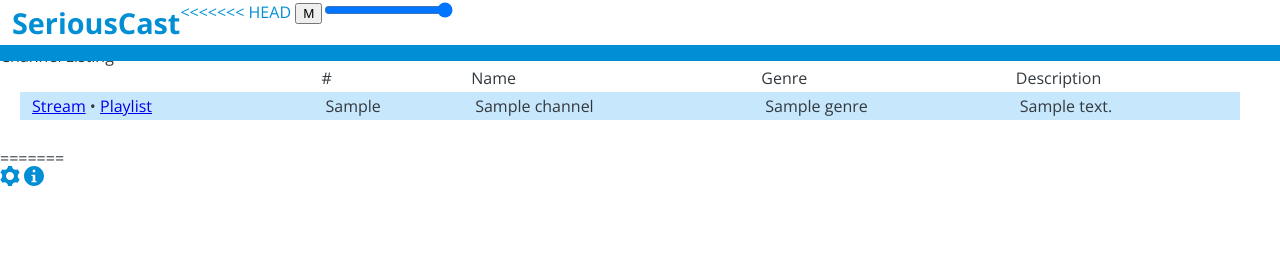
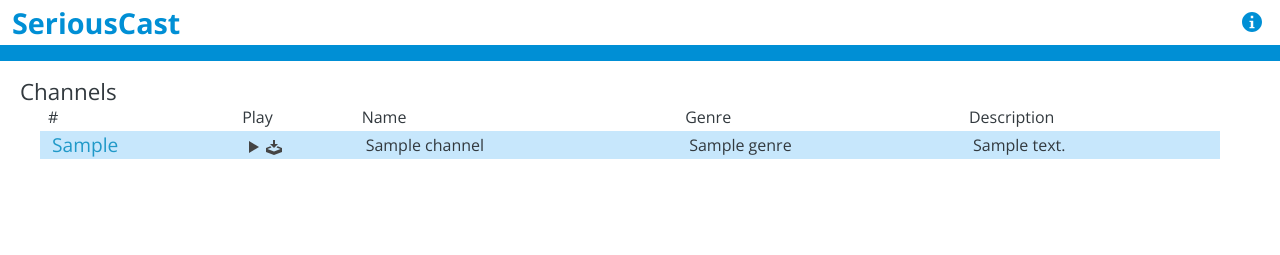
Before and after one commit to schlarpc/SeriousCast, a Python web app: template templates/list.html in a window 1280 px wide. Shown: the top 255 px of the page. Run offline with Jinja, Linux system fonts and the light colour scheme; the template is opened without the code that fills it: most values are stand-ins (such as "Sample title", 1, 10 or a date in 2020); some libraries are stand-ins or nearby versions.

Commit message:
Design Overhaul Cleanup

```diff
--- a/static/player.js
+++ b/static/player.js
@@ -17,6 +17,7 @@ $(function() {
         $('.currentinfo h3').text(channel);
         $('.currentinfo h4').text(now_playing);
         $('.controls').css('bottom', '0');
+        $('#channels').css('margin-bottom', '98px');
         $('title').text(now_playing);
     }
 
@@ -36,11 +37,17 @@ $(function() {
         return false;
     });
 
-    $('#player-pause').click(function() {
+    $('.playpause img').click(function() {
+        if (vlc.playlist.isPlaying) {
+            $(this).attr('src','static/img/play.svg');
+        } else {
+            $(this).attr('src','static/img/pause.svg');
+        }
+        console.log(vlc.audio.volume);
         vlc.playlist.togglePause();
     });
 
-    $('#player-mute').click(function() {
+    $('.volume img').click(function() {
         vlc.audio.toggleMute();
     });
 
@@ -52,9 +59,9 @@ $(function() {
         offset = 300 - $('#player-rewind').val();
 
         if (offset == 0) {
-            $('#player-rewind-status').text('Live');
+            $('#time').text('Live');
         } else {
-            $('#player-rewind-status').text(offset + ' min ago');
+            $('#time').text(offset + ' min ago');
         }
     });
 
@@ -64,10 +71,19 @@ $(function() {
         }
     });
 
-    $('#player-rewind-status').click(function() {
+    $('#time').click(function() {
         $('#player-rewind').val(300);
         $('#player-rewind').change();
         $('#player-rewind').mouseup();
+    });
+
+    $('#infobutton').mouseover(function() {
+        console.log('test');
+        $('.info').show();
+        $('#infobutton').mouseleave(function() {
+            $('.info').hide();
+            console.log('test2');
+        });
     });
 
     setInterval(function() {
--- a/templates/list.html
+++ b/templates/list.html
@@ -3,7 +3,7 @@
  <head>
   <meta charset="UTF-8">
   <title>SeriousCast</title>
-  <link rel='stylesheet' href='//fonts.googleapis.com/css?family=Oxygen:400,700,300|Open+Sans:300italic,400italic,400,300,700|Open+Sans+Condensed:300,300italic' type='text/css'>
+  <link rel='stylesheet' href='//fonts.googleapis.com/css?family=Open+Sans:300italic,400italic,400,300,700' type='text/css'>
   <link rel="stylesheet" href="http://i.icomoon.io/public/temp/20eb542af2/UntitledProject1/style.css">
   <link rel="stylesheet" href="/static/reset.css" type="text/css">
   <link rel="stylesheet" href="/static/styles.css" type="text/css">
@@ -12,65 +12,13 @@
     <header>
         <h1>SeriousCast</h1>
 
-<<<<<<< HEAD
-                    <button id="player-mute" type="button" title="Toggle Mute">M</button><!--
-                    --><input id="player-volume" min="0" max="100" value="100" type="range" title="Volume" />
-                </span>
-            </div>
-
-            <div id="metadata">
-                <span id="player-channel"></span>
-                <span id="player-nowplaying"></span>
-            </div>
-        </header>
-
-        <div id="info" class="box">
-            Welcome to SeriousCast, SiriusXM Internet Radio for normal clients.<br />
-            Streaming requires the VLC plugin for your web browser. <span id="player-loaded"></span><br />
-            Playlist downloads require a SHOUTcast compatible streamer: VLC works well on desktop, XiiaLive works on Android after changing the stream engine to FFmpeg.
-            <embed type="application/x-vlc-plugin" pluginspage="http://www.videolan.org" id="vlc" height="0" width="0" style="display: inline; margin: 0; padding: 0;" />
-        </div>
-
-        <div class="box">
-            <h2>Channel Listing</h2>
-            <table>
-                <thead>
-                    <tr>
-                        <th></th>
-                        <th>#</th>
-                        <th>Name</th>
-                        <th>Genre</th>
-                        <th>Description</th>
-                    </tr>
-                </thead>
-                <tbody>
-                    {% for channel in channels %}
-                    <tr>
-                        <td>
-                            <a class="player-stream" data-channel="{{ channel.siriusChannelNo }}" href="#">Stream</a>
-                            &bullet;
-                            <a href="/playlist/{{ channel.siriusChannelNo }}">Playlist</a>
-                        </td>
-                        <td>{{ channel.siriusChannelNo }}</td>
-                        <td>{{ channel.name }}</td>
-                        <td>{{ channel.genre }}</td>
-                        <td>{{ channel.description }}</td>
-                    </tr>
-                    {% endfor %}
-                </tbody>
-            </table>
-        </div>
-        <script src="//ajax.googleapis.com/ajax/libs/jquery/1.10.2/jquery.min.js" type="text/javascript"></script>
-        <script src="/static/player.js"></script>
-    </body>
-</html>
-=======
         <nav>
- 			<img src="/static/img/cog.svg" />
- 			<img src="/static/img/info.svg" />
+            <!-- Future Features <img src="/static/img/cog.svg" />-->
+            <img id="infobutton" src="/static/img/info.svg" alt="info"/>
         </nav>
     </header>
     <section class="main">
+      <!-- Future Features
         <h2>Favorite Channels</h2>
         <table>
             <thead>
@@ -94,57 +42,9 @@
                     <td class="genre">Pop</td>
                     <td class="desc">From pop to hip-hop and rock to R&B; SiriusXM Hits 1 is the Sound of Now!</td>
                 </tr>
-
-
-                <tr>
-                	<td class="channel">123</td>
-                    <td>
-                        <img src="/static/img/plays.svg" />
-                        <img src="/static/img/download.svg" />
-                    </td>
-                    <td class="name">SiriusXM Hits 1</a></td>
-                    <td class="genre">Pop</td>
-                    <td class="desc">From pop to hip-hop and rock to R&B; SiriusXM Hits 1 is the Sound of Now!</td>
-                </tr>
-
-
-                <tr>
-                	<td class="channel">2</td>
-                    <td>
-                        <img src="/static/img/plays.svg" />
-                        <img src="/static/img/download.svg" />
-                    </td>
-                    <td class="name">SiriusXM Hits 1</a></td>
-                    <td class="genre">Pop</td>
-                    <td class="desc">From pop to hip-hop and rock to R&B; SiriusXM Hits 1 is the Sound of Now!</td>
-                </tr>
-
-
-                <tr>
-                	<td class="channel">2</td>
-                    <td>
-                        <img src="/static/img/plays.svg" />
-                        <img src="/static/img/download.svg" />
-                    </td>
-                    <td class="name">SiriusXM Hits 1</a></td>
-                    <td class="genre">Pop</td>
-                    <td class="desc">From pop to hip-hop and rock to R&B; SiriusXM Hits 1 is the Sound of Now!</td>
-                </tr>
-
-
-                <tr>
-                	<td class="channel">2</td>
-                    <td>
-                        <img src="/static/img/plays.svg" />
-                        <img src="/static/img/download.svg" />
-                    </td>
-                    <td class="name">SiriusXM Hits 1</a></td>
-                    <td class="genre">Pop</td>
-                    <td class="desc">From pop to hip-hop and rock to R&B; SiriusXM Hits 1 is the Sound of Now!</td>
-                </tr>
             </tbody>
         </table>
-
+      -->
         <h2>Channels</h2>
         <table id="channels">
             <thead>
@@ -160,11 +60,11 @@
                 {% for channel in channels %}
                 <tr>
                     <td class="channel">{{ channel.siriusChannelNo }}</td>
-                    <td>
-                        <a class="player-stream" href="#" data-channel="{{ channel.siriusChannelNo }}"><img src="/static/img/plays.svg" /></a>
-                        <a href="#"><img src="/static/img/download.svg" /></a>
+                    <td class="button">
+                        <a class="player-stream" href="#" data-channel="{{ channel.siriusChannelNo }}" title="Stream"><img src="/static/img/plays.svg" alt="play" /></a>
+                        <a href="/playlist/{{ channel.siriusChannelNo }}" title="Download"><img src="/static/img/download.svg" alt="download" /></a>
                     </td>
-                    <td class="name">{{ channel.name }}</a></td>
+                    <td class="name">{{ channel.name }}</td>
                     <td class="genre">{{ channel.genre }}</td>
                     <td class="desc">{{ channel.description }}</td>
                 </tr>
@@ -174,23 +74,32 @@
     </section>
     <section class="controls">
         <div class="playpause">
-        <img src="/static/img/pause.svg" />
+        <img src="/static/img/pause.svg" alt="pausecontrol"/>
         </div>
         <div class="volume">
-  			<img src="/static/img/volume-high.svg" />
-  			<br>
-  			<input type="range" name="skip" min="1" max="50" value="50">
+            <img src="/static/img/volume-high.svg" alt="mutecontrol"/>
+            <br />
+            <input type="range" id="player-volume" min="1" max="100" value="100">
         </div>
         <div class="currentinfo">
             <h3>Alt Nation</h3>
             <h4>Tame Impala - Elephant</h4>
-  			<span id="time">Live</span><input type="range" name="skip" min="1" max="300" value="300">
+            <span id="time">Live</span>
+        <br /><input type="range" id="player-rewind" min="1" max="300" value="300">
         </div>
 
     </section>
+
+    <div class="info">
+      <p>
+        Welcome to SeriousCast, SiriusXM Internet Radio for normal clients.<br /><br />
+        Streaming requires the VLC plugin for your web browser. <span id="player-loaded"></span><br /><br />
+        Playlist downloads require a SHOUTcast compatible streamer: VLC works well on desktop, XiiaLive works on Android after changing the stream engine to FFmpeg.<br /><br />
+        Project available on <a href="https://github.com/schlarpc/SeriousCast">github.</a>
+      </p>
+    </div>
     <embed type="application/x-vlc-plugin" pluginspage="http://www.videolan.org" id="vlc" height="0" width="0" style="display: inline; margin: 0; padding: 0;" />
     <script src="//ajax.googleapis.com/ajax/libs/jquery/1.10.2/jquery.min.js" type="text/javascript"></script>
     <script src="/static/player.js"></script>
  </body>
 </html>
->>>>>>> parent of b8c60ee... Revert "Stage 1 Design Overhaul"
```
Lines whose indentation alone changed are shown as unchanged.
